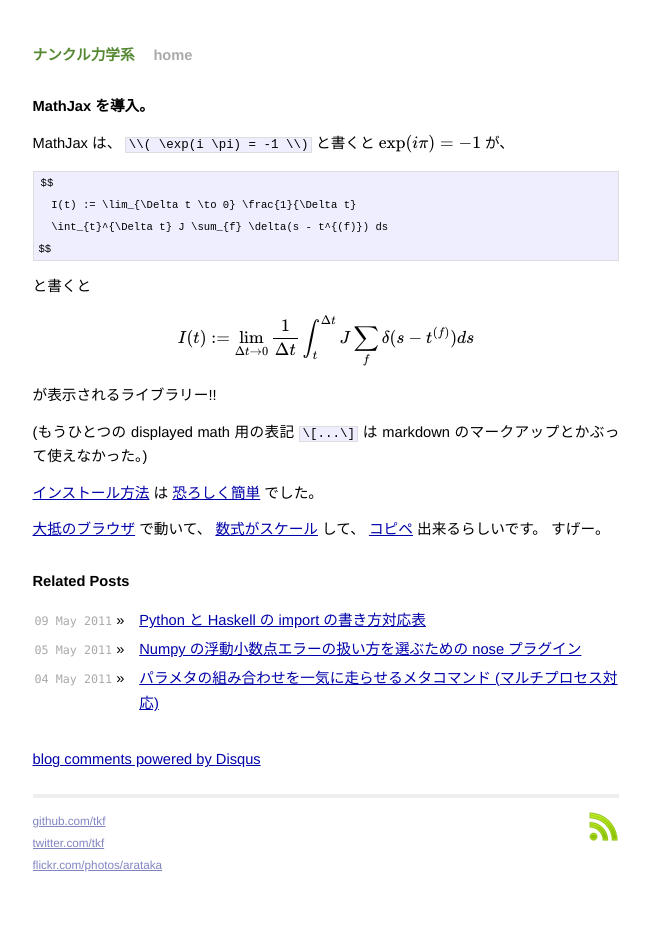
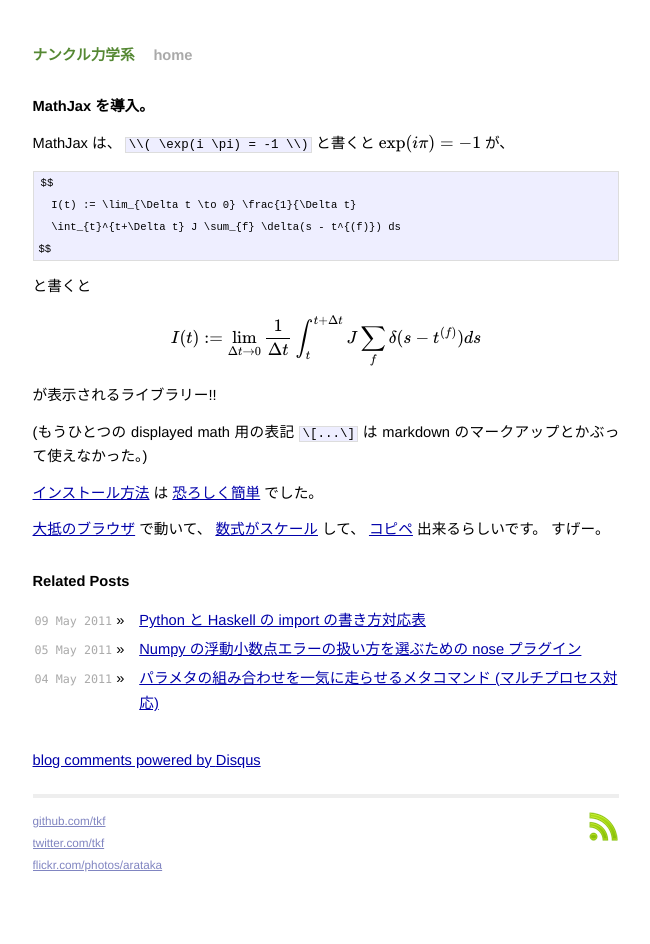
Before and after one commit to arataka/arataka.github.com, a Jekyll site: the page built from _posts/2011/05/2011-05-14-try-mathjax.markdown, in a window 1280 px wide. Shown: the whole page, without its empty margins (314-964 px from the left). Built offline with Jekyll 4.4.1, drawn with Linux system fonts in a browser that asks for light colours; formulas are drawn with MathJax 3; comment, search, counter and statistics services are not loaded.

```diff
--- a/_posts/2011/05/2011-05-14-try-mathjax.markdown
+++ b/_posts/2011/05/2011-05-14-try-mathjax.markdown
@@ -10,14 +10,14 @@ MathJax は、
 
     $$
       I(t) := \lim_{\Delta t \to 0} \frac{1}{\Delta t}
-      \int_{t}^{\Delta t} J \sum_{f} \delta(s - t^{(f)}) ds
+      \int_{t}^{t+\Delta t} J \sum_{f} \delta(s - t^{(f)}) ds
     $$
 
 と書くと
 
 $$
   I(t) := \lim_{\Delta t \to 0} \frac{1}{\Delta t}
-  \int_{t}^{\Delta t} J \sum_{f} \delta(s - t^{(f)}) ds
+  \int_{t}^{t+\Delta t} J \sum_{f} \delta(s - t^{(f)}) ds
 $$
 
 が表示されるライブラリー!!
```
